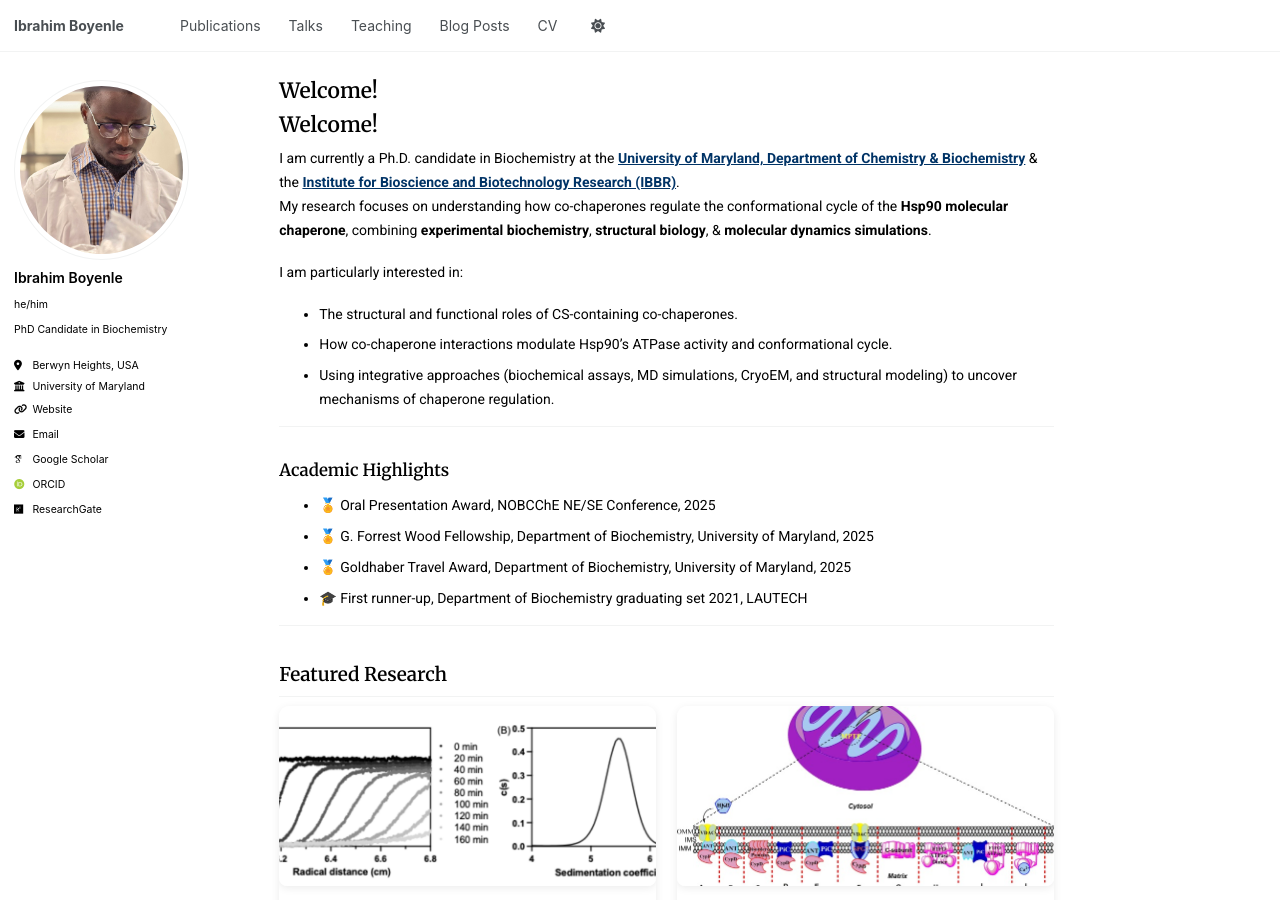
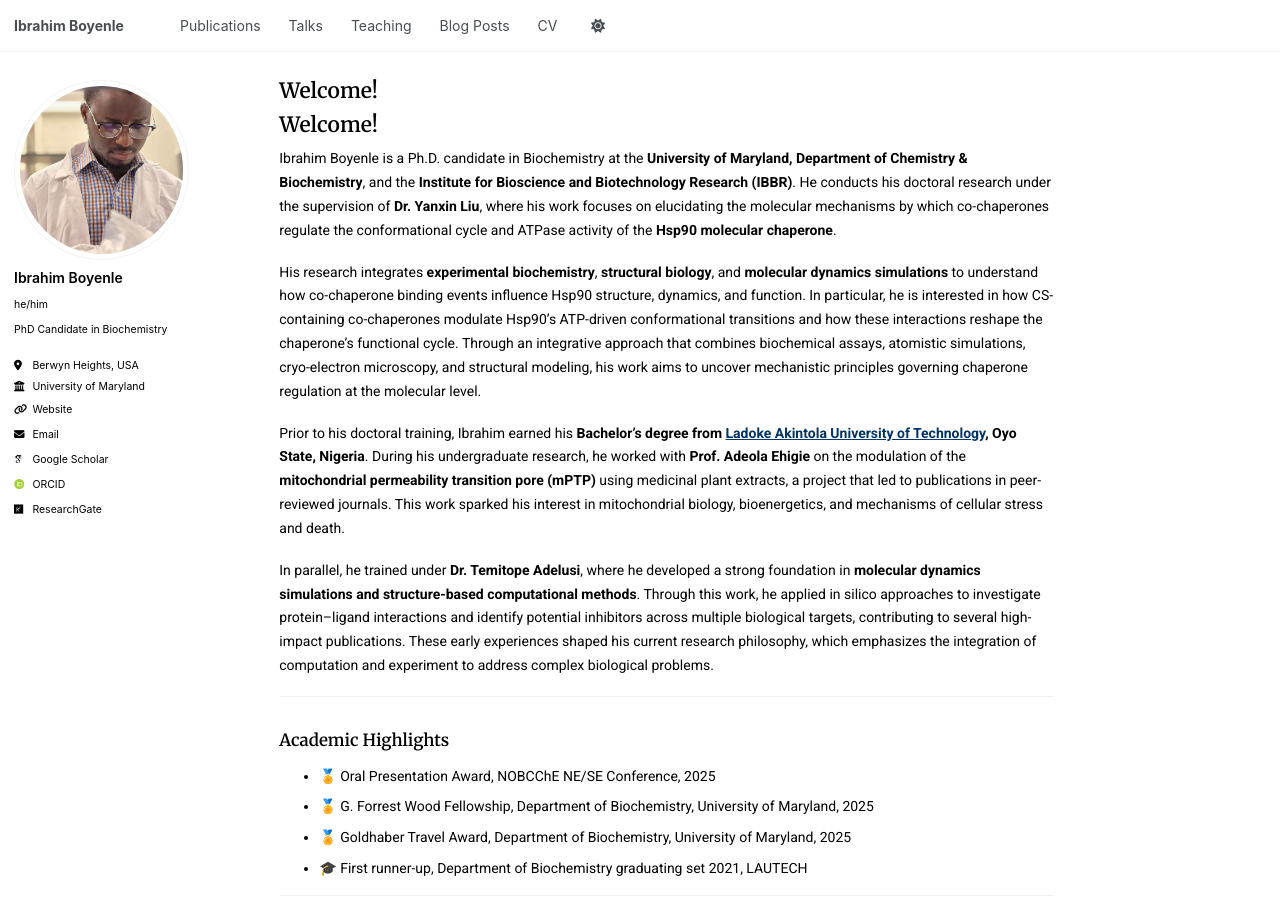
Before and after one commit to Ibrahimboyenle/Ibrahimboyenle.github.io, a Jekyll site: the page built from _pages/about.md, in a window 1280 px wide and 900 px high. Built offline with Jekyll 4.4.1, drawn with Linux system fonts in a browser that asks for light colours; some web fonts are replaced; a script that is not in the unit is left out; our own code applies the rules of GitHub Pages for plain Markdown files.

Commit message:
Update about.md

```diff
--- a/_pages/about.md
+++ b/_pages/about.md
@@ -6,13 +6,13 @@ author_profile: true
 Welcome!
 ========
 
-I am currently a Ph.D. candidate in Biochemistry at the [**University of Maryland, Department of Chemistry & Biochemistry**](https://chem.umd.edu){:target="_blank" rel="noopener"} & the [**Institute for Bioscience and Biotechnology Research (IBBR)**](https://www.ibbr.umd.edu/){:target="_blank" rel="noopener"}.
-My research focuses on understanding how co-chaperones regulate the conformational cycle of the **Hsp90 molecular chaperone**, combining **experimental biochemistry**, **structural biology**, & **molecular dynamics simulations**.
+Ibrahim Boyenle is a Ph.D. candidate in Biochemistry at the **University of Maryland, Department of Chemistry & Biochemistry**, and the **Institute for Bioscience and Biotechnology Research (IBBR)**. He conducts his doctoral research under the supervision of **Dr. Yanxin Liu**, where his work focuses on elucidating the molecular mechanisms by which co-chaperones regulate the conformational cycle and ATPase activity of the **Hsp90 molecular chaperone**.
 
-I am particularly interested in:
-- The structural and functional roles of CS-containing co-chaperones.
-- How co-chaperone interactions modulate Hsp90’s ATPase activity and conformational cycle.
-- Using integrative approaches (biochemical assays, MD simulations, CryoEM, and structural modeling) to uncover mechanisms of chaperone regulation.
+His research integrates **experimental biochemistry**, **structural biology**, and **molecular dynamics simulations** to understand how co-chaperone binding events influence Hsp90 structure, dynamics, and function. In particular, he is interested in how CS-containing co-chaperones modulate Hsp90’s ATP-driven conformational transitions and how these interactions reshape the chaperone’s functional cycle. Through an integrative approach that combines biochemical assays, atomistic simulations, cryo-electron microscopy, and structural modeling, his work aims to uncover mechanistic principles governing chaperone regulation at the molecular level.
+
+Prior to his doctoral training, Ibrahim earned his **Bachelor’s degree from [Ladoke Akintola University of Technology](https://www.lautech.edu.ng/), Oyo State, Nigeria**. During his undergraduate research, he worked with **Prof. Adeola Ehigie** on the modulation of the **mitochondrial permeability transition pore (mPTP)** using medicinal plant extracts, a project that led to publications in peer-reviewed journals. This work sparked his interest in mitochondrial biology, bioenergetics, and mechanisms of cellular stress and death.
+
+In parallel, he trained under **Dr. Temitope Adelusi**, where he developed a strong foundation in **molecular dynamics simulations and structure-based computational methods**. Through this work, he applied in silico approaches to investigate protein–ligand interactions and identify potential inhibitors across multiple biological targets, contributing to several high-impact publications. These early experiences shaped his current research philosophy, which emphasizes the integration of computation and experiment to address complex biological problems.
 
 ---
 
```
